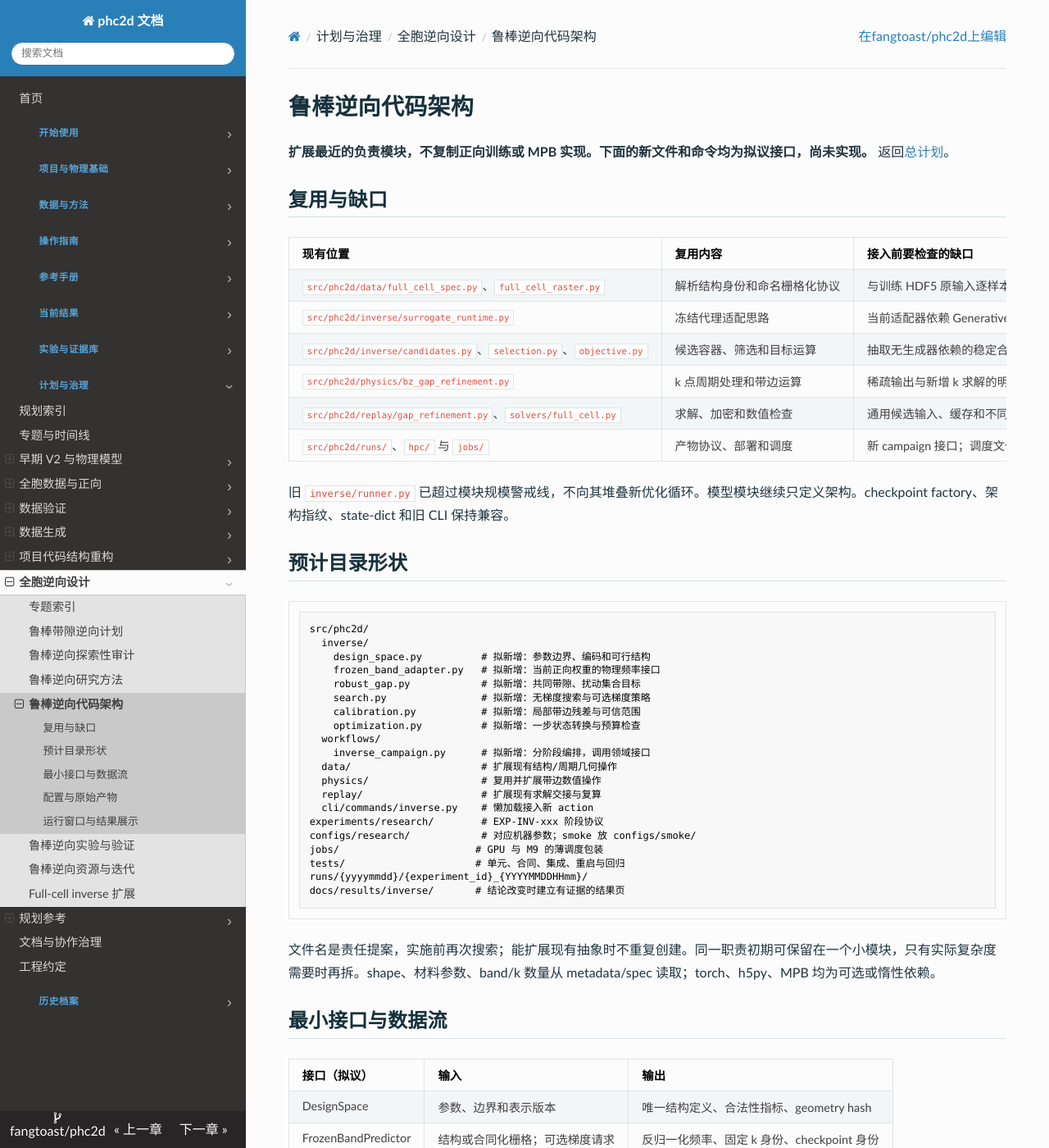
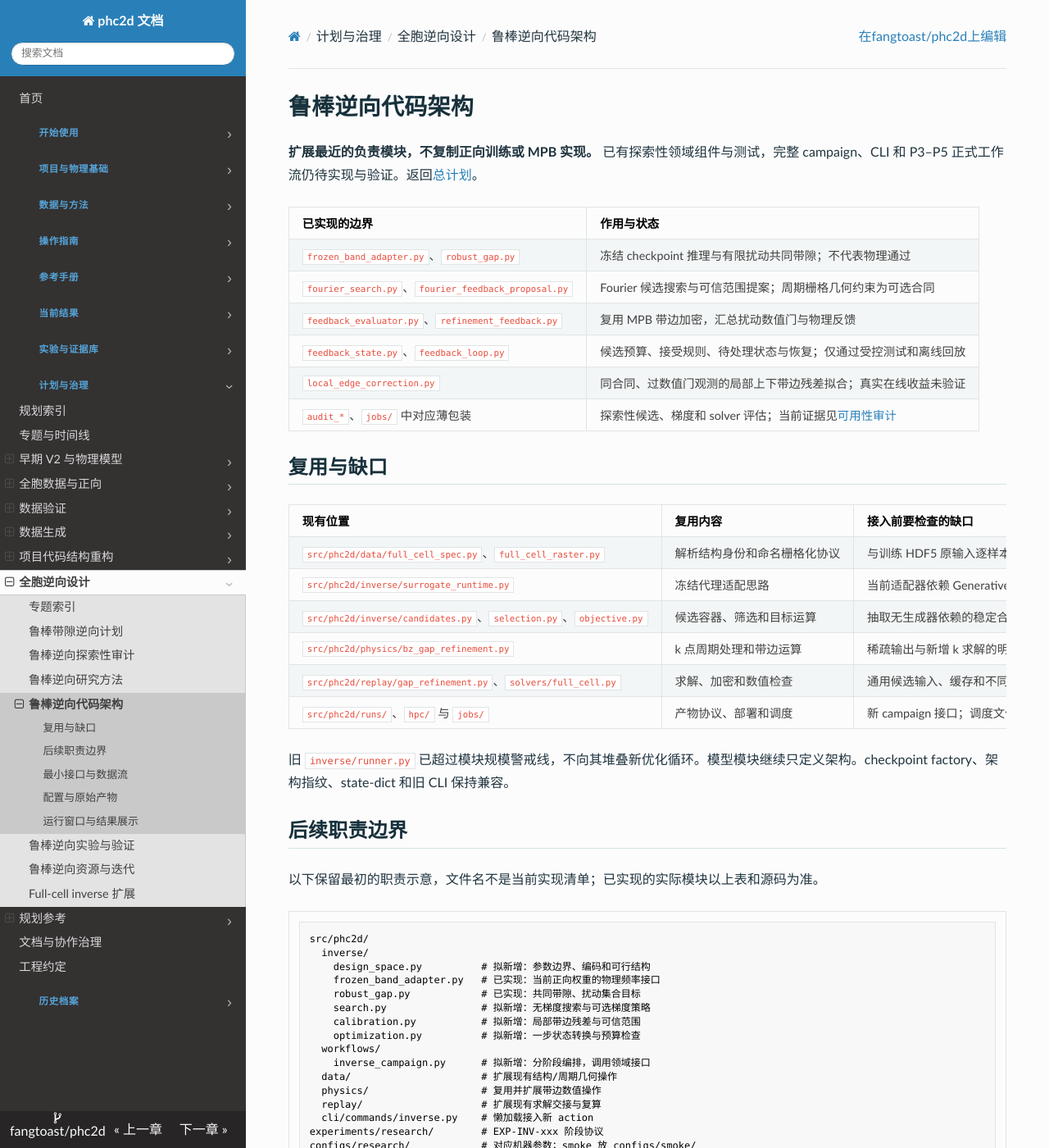
Before and after one commit to fangtoast/phc2d, an MkDocs documentation site: the page built from docs/planning/鲁棒带隙逆向/代码架构.md, in a window 1280 px wide and 1400 px high. Shown: the whole window at 82% size. Built offline with MkDocs 1.6.1, drawn with Linux system fonts in a browser that asks for light colours; some of the changed text lies outside the part shown.

Commit message:
Update inverse architecture implementation status

````diff
--- a/docs/planning/鲁棒带隙逆向/代码架构.md
+++ b/docs/planning/鲁棒带隙逆向/代码架构.md
@@ -24,7 +24,16 @@ related_results:
 
 # 鲁棒逆向代码架构
 
-**扩展最近的负责模块，不复制正向训练或 MPB 实现。下面的新文件和命令均为拟议接口，尚未实现。** 返回[总计划](README.md)。
+**扩展最近的负责模块，不复制正向训练或 MPB 实现。** 已有探索性领域组件与测试，完整 campaign、CLI 和 P3–P5 正式工作流仍待实现与验证。返回[总计划](README.md)。
+
+| 已实现的边界 | 作用与状态 |
+|---|---|
+| `frozen_band_adapter.py`、`robust_gap.py` | 冻结 checkpoint 推理与有限扰动共同带隙；不代表物理通过 |
+| `fourier_search.py`、`fourier_feedback_proposal.py` | Fourier 候选搜索与可信范围提案；周期栅格几何约束为可选合同 |
+| `feedback_evaluator.py`、`refinement_feedback.py` | 复用 MPB 带边加密，汇总扰动数值门与物理反馈 |
+| `feedback_state.py`、`feedback_loop.py` | 候选预算、接受规则、待处理状态与恢复；仅通过受控测试和离线回放 |
+| `local_edge_correction.py` | 同合同、过数值门观测的局部上下带边残差拟合；真实在线收益未验证 |
+| `audit_*`、`jobs/` 中对应薄包装 | 探索性候选、梯度和 solver 评估；当前证据见[可用性审计](../../results/inverse/鲁棒带隙逆向可用性审计.md) |
 
 ## 复用与缺口
 
@@ -39,14 +48,16 @@ related_results:
 
 旧 `inverse/runner.py` 已超过模块规模警戒线，不向其堆叠新优化循环。模型模块继续只定义架构。checkpoint factory、架构指纹、state-dict 和旧 CLI 保持兼容。
 
-## 预计目录形状
+## 后续职责边界
+
+以下保留最初的职责示意，文件名不是当前实现清单；已实现的实际模块以上表和源码为准。
 
 ```text
 src/phc2d/
   inverse/
     design_space.py          # 拟新增：参数边界、编码和可行结构
-    frozen_band_adapter.py   # 拟新增：当前正向权重的物理频率接口
-    robust_gap.py            # 拟新增：共同带隙、扰动集合目标
+    frozen_band_adapter.py   # 已实现：当前正向权重的物理频率接口
+    robust_gap.py            # 已实现：共同带隙、扰动集合目标
     search.py                # 拟新增：无梯度搜索与可选梯度策略
     calibration.py           # 拟新增：局部带边残差与可信范围
     optimization.py          # 拟新增：一步状态转换与预算检查
````
